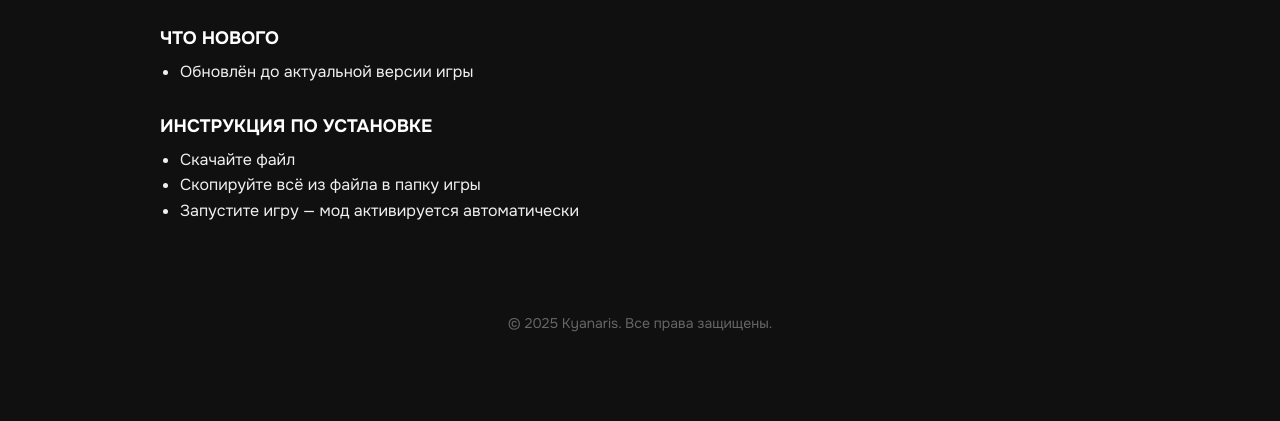
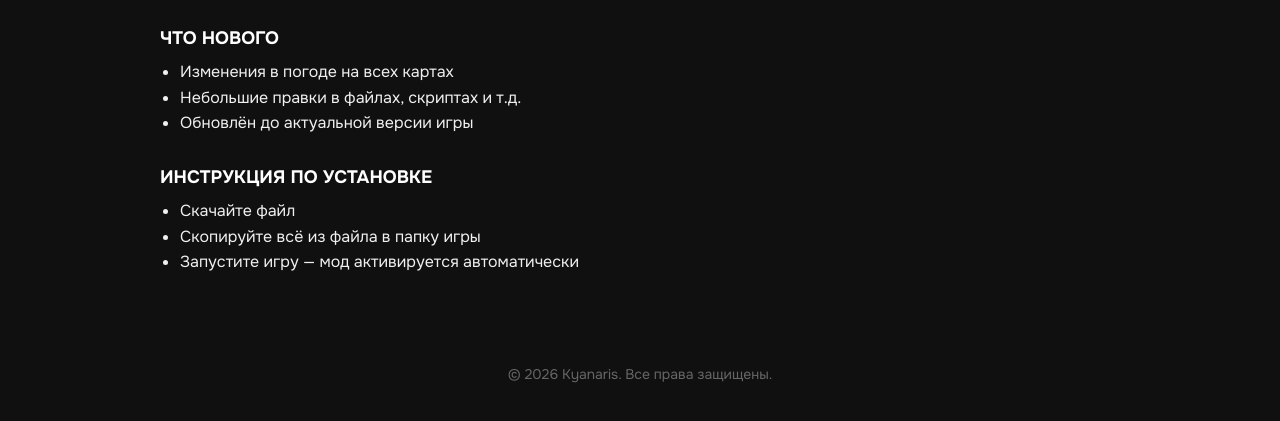
Before and after one commit to kyanaris/OfficialWebsite, a plain HTML site: page index.html in a window 1280 px wide. Shown: the part 639-1060 px from the top of the page. Before the commit the page ends 1011 px from the top, so only its background shows below. Drawn offline with Linux system fonts and the light colour scheme.

Commit message:
Big update

```diff
--- a/index.html
+++ b/index.html
@@ -16,7 +16,7 @@
   </header>
   <section class="hero">
     <div class="hero-version">
-      <i class="fa-solid fa-code-branch"></i> Поддерживаемая версия игры: 1.39.0.0
+      <i class="fa-solid fa-code-branch"></i> Поддерживаемая версия игры: 1.40.0.0
     </div>
   </section>
   <section class="content">
@@ -31,6 +31,8 @@
     </a>
     <h2>Что нового</h2>
     <ul>
+      <li>Изменения в погоде на всех картах</li>
+      <li>Небольшие правки в файлах, скриптах и т.д.</li>
       <li>Обновлён до актуальной версии игры</li>
     </ul>
     <h2>Инструкция по установке</h2>
@@ -41,7 +43,7 @@
     </ul>
   </section>
   <footer>
-    © 2025 Kyanaris. Все права защищены.
+    © 2026 Kyanaris. Все права защищены.
   </footer>
 </body>
 </html>
```
Also changed, not shown: 1 other file.
